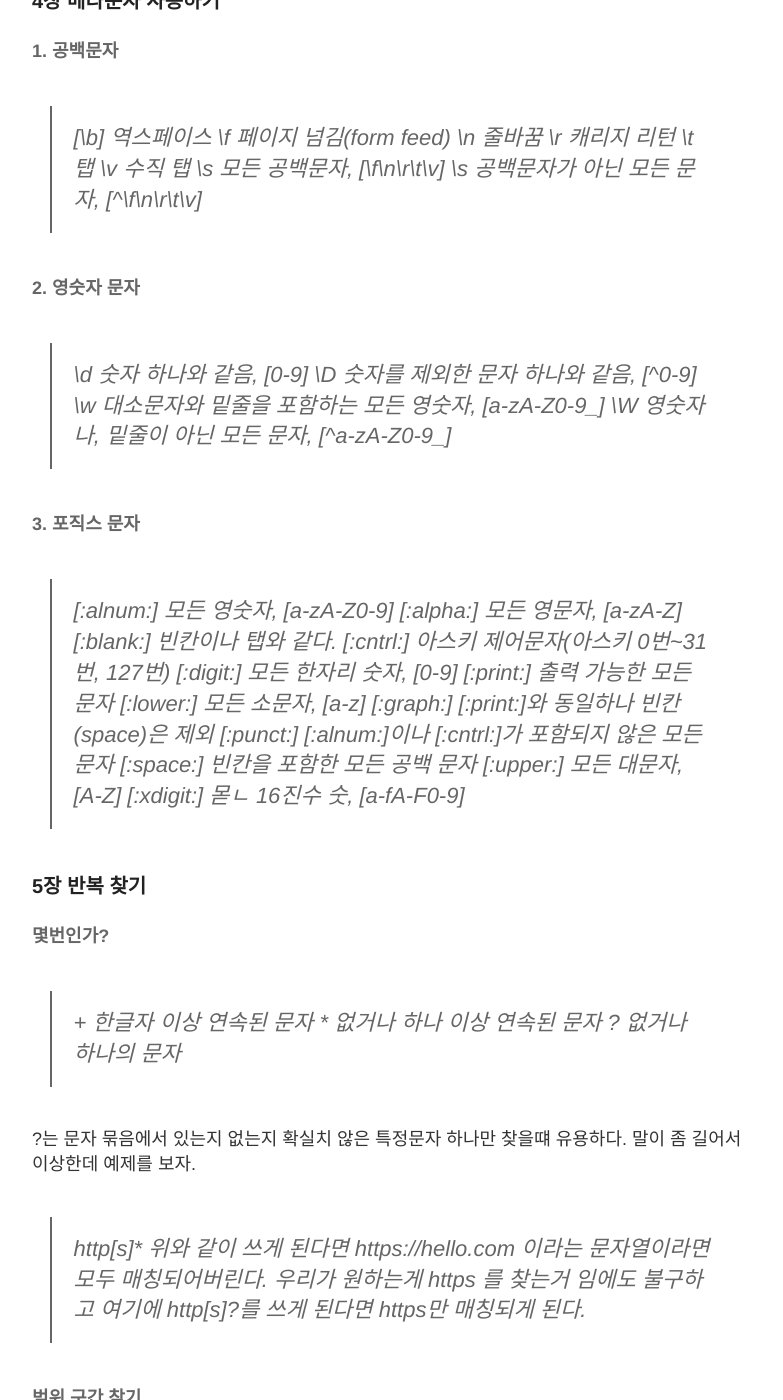
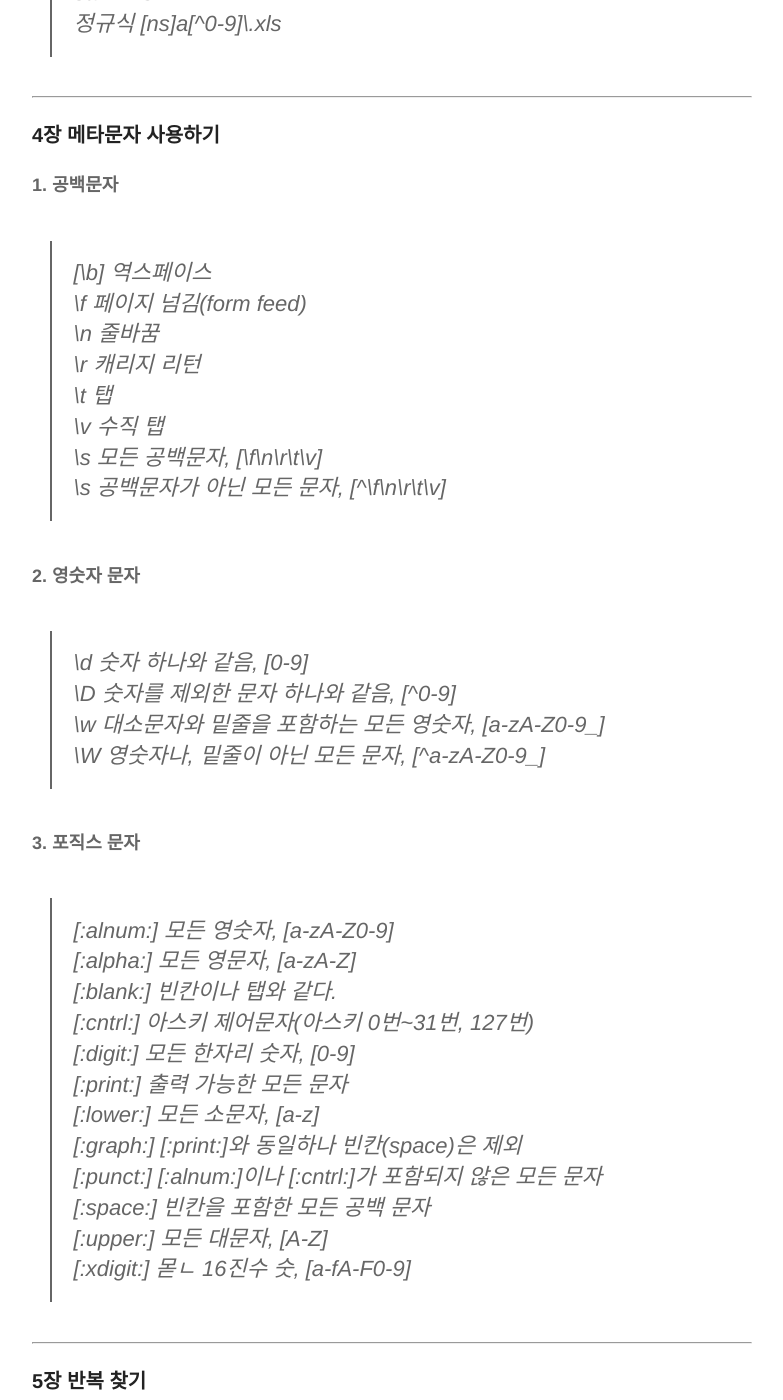
Before and after one commit to free-lunch/free-lunch.github.com, a Jekyll site: the page built from _posts/2017-06-04-손에-잡히는-정규표현식.markdown, in a window 1280 px wide and 1400 px high, scrolled down 1864 px. Shown: the whole window, without its empty margins (248-1031 px from the left). Built offline with Jekyll 4.4.1, drawn with Linux system fonts in a browser that asks for light colours; comment, search, counter and statistics services are not loaded; some of the changed text lies outside the part shown.

```diff
--- a/_posts/2017-06-04-손에-잡히는-정규표현식.markdown
+++ b/_posts/2017-06-04-손에-잡히는-정규표현식.markdown
@@ -30,14 +30,14 @@ date: '2017-06-04 00:48'
 ### 2~3장
 
 #### 1. 마침표는 아무 문자(알파벳,숫자,문장부호 등) 하나와 일치한다.
-
 Example (진한 부분이 매칭된 부분)
->**sale**s1.xls
+>***sale***s1.xls
 >orders3.xls
->**sale**s2.xls
+>***sale***s2.xls
 >europe2.xls
 >정규식 .a..
 
+---
 
 #### 2. 문자집합 [ ]
 []는 문자 집합을 의미하며, 여러 문자를 의미할 수 있다.
@@ -55,9 +55,10 @@ Example (진한 부분이 매칭된 부분)
 
 >na1.xls
 >sa1.xls
->**sam.xls**
+>***sam.xls***
 >정규식 [ns]a[^0-9]\\.xls
 
+---
 
 ### 4장 메타문자 사용하기
 #### 1. 공백문자
@@ -92,6 +93,8 @@ Example (진한 부분이 매칭된 부분)
 > [:upper:]   모든 대문자, [A-Z]
 > [:xdigit:]  몯ㄴ 16진수 숫, [a-fA-F0-9]
 
+---
+
 
 ### 5장 반복 찾기
 #### 몇번인가?
@@ -106,17 +109,18 @@ Example (진한 부분이 매칭된 부분)
 우리가 원하는게 https 를 찾는거 임에도 불구하고
 여기에 http[s]?를 쓰게 된다면 https만 매칭되게 된다.
 
+---
 
 #### 범위 구간 찾기
 반복 횟수를 지정할수 있으며, 최수, 최대또한 지정할 수 있다.
 
-> **4/8/03**
-> **10-6-2004**
+> ***4/8/03***
+> ***10-6-2004***
 > 2/2/2
-> **01-01-01**
+> ***01-01-01***
 > \d{1,2}[-\/]\d{1,2}[-\/]\d{2,4}
 
-
+---
 #### 과하게 일치하는 상황 방지
 책을 보면서 제일 재밋었던 부분인데,
 간략히 설명하자면 이러하다.
```
